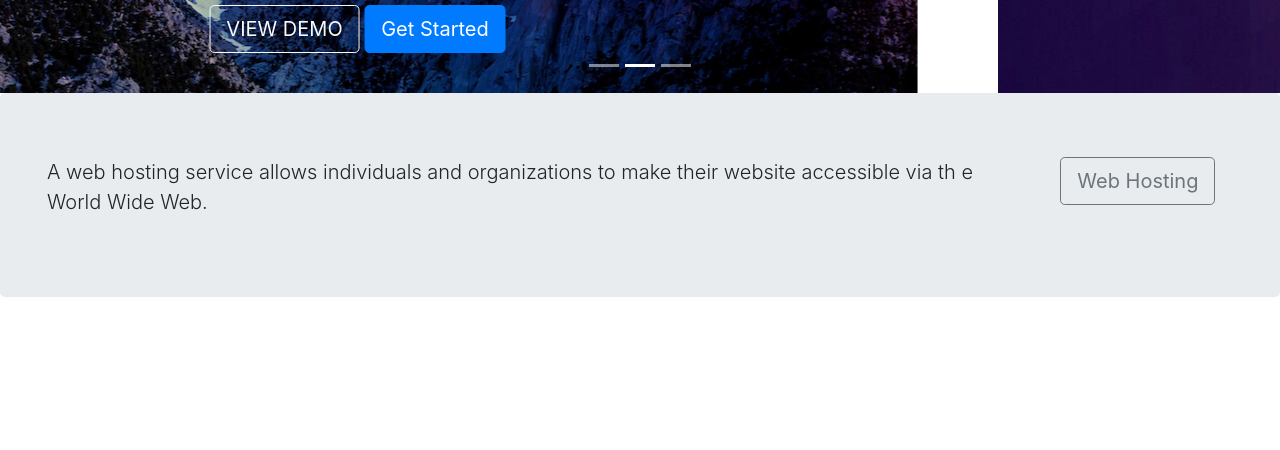
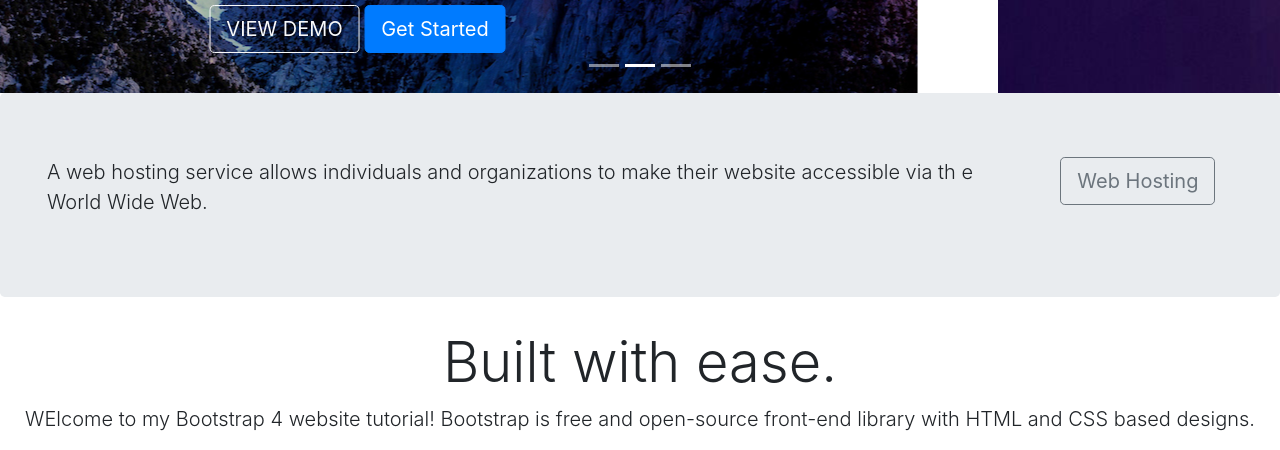
Before and after one commit to charalson72777/newBootProj, a plain HTML site: page index.html in a window 1280 px wide. Shown: the part 597-1047 px from the top of the page. Before the commit the page ends 926 px from the top, so only its background shows below. Drawn offline with nearby package versions, Linux system fonts and the light colour scheme; files that its build step writes are made by us from their sources.

Commit message:
welcome section done

```diff
--- a/index.html
+++ b/index.html
@@ -81,6 +81,17 @@
 	</div>
 </div>
 
-
+<!--Welcome section-->
+<div class="container-fluid">
+	<div class="row welcome text-center">
+		<div class="col-12">
+			<h1 class="display-4">Built with ease.</h1>
+		</div>
+		<hr>
+		<div class="col-12">
+			<p class="lead">WElcome to my Bootstrap 4 website tutorial! Bootstrap is free and open-source front-end library with HTML and CSS based designs.</p>
+		</div>
+	</div>
+</div>
 </body>
 </html>
```
